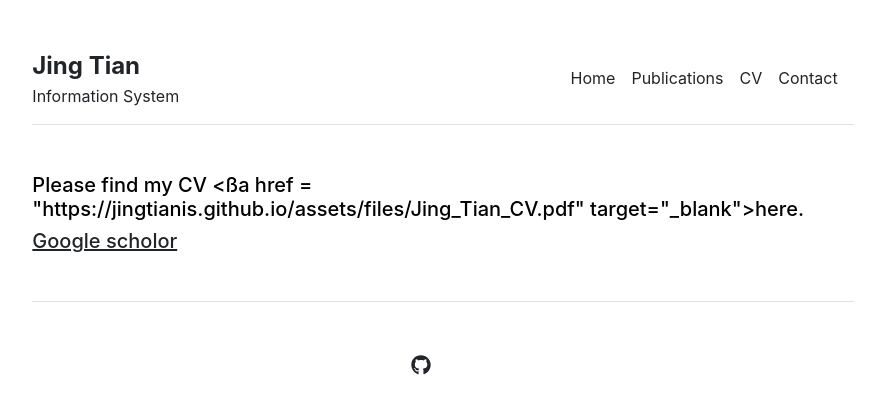
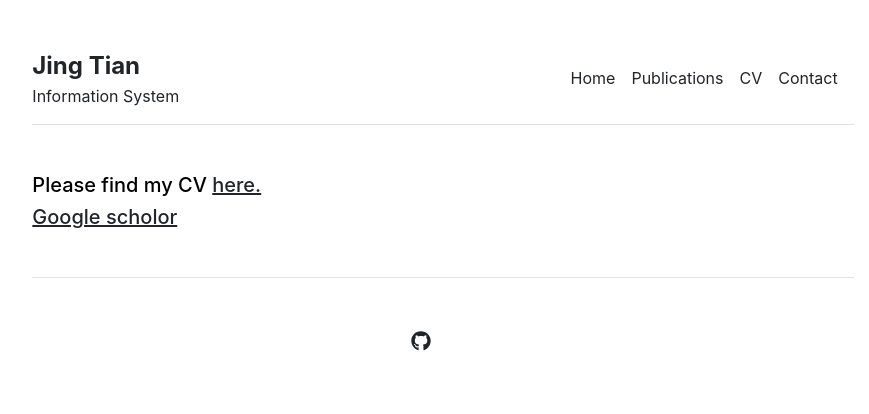
Before and after one commit to jingtianIS/jingtianIS.github.io, a Jekyll site: the page built from cv.md, in a window 1280 px wide. Shown: the top 414 px of the page, without its empty margins (197-1066 px from the left). Built offline with Jekyll 4.4.1, drawn with Linux system fonts in a browser that asks for light colours; part of the change alters nothing that is shown.

Commit message:
Update cv.html

```diff
--- a/_layouts/cv.html
+++ b/_layouts/cv.html
@@ -4,7 +4,7 @@ layout: default
 
 {{ content }}
 
-<h5> Please find my CV <ßa href = "{{ site.github.url }}/assets/files/Jing_Tian_CV.pdf" target="_blank">here.</a></h5>
+<h5> Please find my CV <a href = "{{ site.github.url }}/assets/files/Jing_Tian_CV.pdf" target="_blank">here.</a></h5>
 <h5>  <a href = "https://scholar.google.co.jp/citations?user=C2mg43IAAAAJ&hl=enß" target="_blank"> Google scholor</a></h5>
 
 <!-- <div class="row g-5 mb-5">
```
